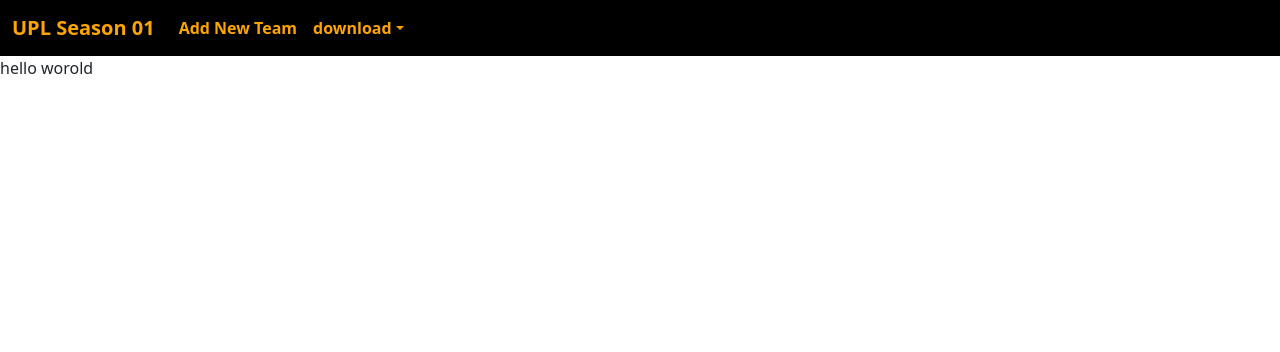
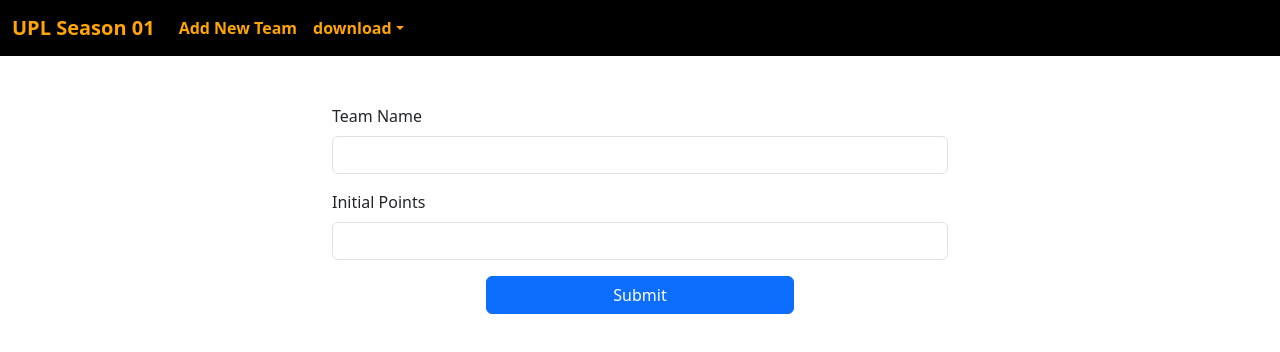
Before and after one commit to hubofayush/uplau, a React (Vite) app: page /addNewTeam in a window 1280 px wide. Shown: the top 352 px of the page. Built offline with nearby package versions, Linux system fonts and the light colour scheme.

Commit message:
created the html structure of add new team and styled it

```diff
--- a/src/App.jsx
+++ b/src/App.jsx
@@ -48,6 +48,9 @@ function App() {
 
   //*/ State to manage the selected option
   const [selectedTeam, setSelectedTeam] = useState(null);
+
+  // ! add new team
+  // ! end of add new team fucntion
 
   //*  Function to handle changes in the selected option
   const handleOptionChange = (event) => {
@@ -295,7 +298,13 @@ function App() {
               </>
             }
           />
-          <Route exact path="/addNewTeam" element={<AddNewTeam />}></Route>
+          <Route
+            exact
+            path="/addNewTeam"
+            element={
+              <AddNewTeam teamArray={teamArray} soldPlayers={soldPlayers} />
+            }
+          ></Route>
         </Routes>
       </Router>
     </>
--- a/src/Components/AddNewTeam.jsx
+++ b/src/Components/AddNewTeam.jsx
@@ -1,10 +1,28 @@
 import React from "react";
-import Navbar from "./Navbar";
 
 function AddNewTeam() {
   return (
     <>
-      <div>hello worold</div>
+      <div className="container mt-5 w-50">
+        <div className="mb-3">
+          <label htmlFor="email" className="form-label">
+            Team Name
+          </label>
+          <input type="text" className="form-control" id="email" />
+        </div>
+        <div className="mb-3">
+          <label htmlFor="exampleInputPassword1" className="form-label">
+            Initial Points
+          </label>
+          <input type="number" className="form-control" id="points" />
+        </div>
+
+        <div className="d-flex justify-content-center">
+          <button type="submit" className="btn btn-primary w-50">
+            Submit
+          </button>
+        </div>
+      </div>
     </>
   );
 }
```
